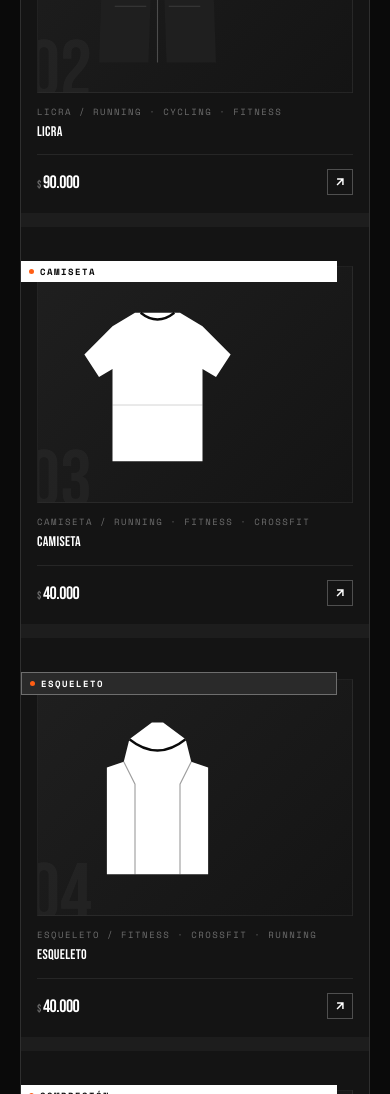
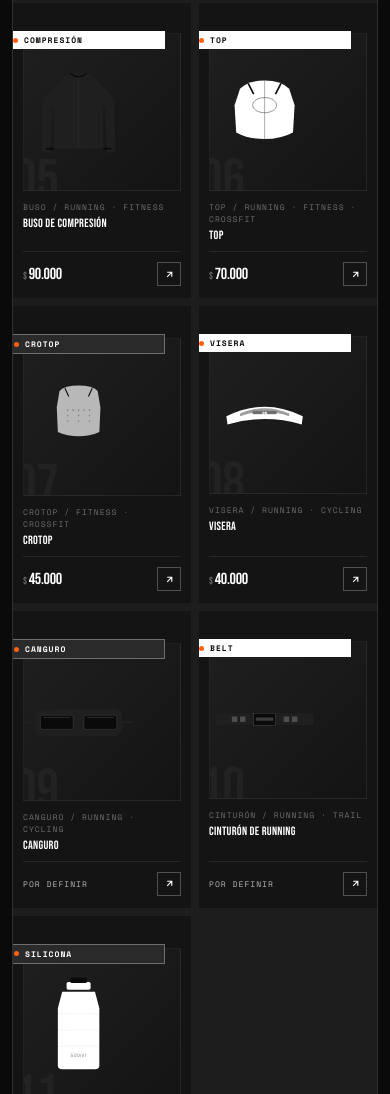
Before and after one commit to DEIV0510/DisplaySport, a plain HTML site: page index.html in a window 390 px wide. Shown: the part 4009-5103 px from the top of the page. Drawn offline with nearby package versions, Linux system fonts and the light colour scheme.

Commit message:
fix(catalog mobile): 2 columnas en todo el rango mobile, no 1
El breakpoint anterior pasaba a 1 columna debajo de 480px, lo cual
hacia que en celulares estandar (375-430px de ancho) se viera 1
producto enorme por fila. El estandar e-commerce moderno (Shein,
Instagram Shopping, Amazon) es 2 columnas en mobile.

CAMBIOS
- Quitada la regla 'grid-template-columns: 1fr' en <480px.
- Manteniendo 2 columnas hasta 360px (iPhone SE antiguo y mas
  estrecho, donde 2 cols si quedaria muy apretado).
- Cards compactadas para que entren bien a 2 cols en pantallas
  pequenas:
  * padding 12px 10px (era 18px 16px)
  * min-height 240px (era 'auto')
  * product-image aspect-ratio 1/1 (era 4/3)
  * tipografia: name 12px, price 16px, tag 8px, badge 8px
  * CTA mas pequeno: 24x24px
- catalog padding 50px 12px (mas aire visual con menos margen
  horizontal para aprovechar el ancho disponible).
- Nuevo breakpoint a 360px que cae a 1 columna para iPhone SE 1
  generacion y similares muy estrechos.

```diff
--- a/assets/styles.css
+++ b/assets/styles.css
@@ -2046,11 +2046,34 @@ body.menu-open { overflow: hidden; }
   }
 }
 
-/* En pantallas muy chicas, 1 columna (ya estaba, refuerzo y mejoro) */
+/* Pantallas chicas: mantener 2 columnas (estándar e-commerce moderno).
+   Solo a 1 col en pantallas muy estrechas <360px (iPhone SE antiguo). */
 @media (max-width: 480px) {
-  .catalog-grid { grid-template-columns: 1fr; gap: 14px; }
-  .product { min-height: auto; padding: 18px 16px; }
-  .product-image { aspect-ratio: 4/3; max-height: 260px; }
+  .catalog { padding: 50px 12px 70px; }
+  .catalog-grid { grid-template-columns: repeat(2, 1fr); gap: 8px; }
+  .product { padding: 12px 10px; min-height: 240px; }
+  .product-image { aspect-ratio: 1/1; margin-bottom: 10px; }
+  .product-image svg { width: 70%; height: 70%; }
+  .product-bg-num { font-size: 56px; }
+  .product-badge {
+    font-size: 8px;
+    padding: 3px 6px;
+    letter-spacing: 1px;
+  }
+  .product-tag { font-size: 8px; letter-spacing: 1px; margin-bottom: 4px; }
+  .product-name { font-size: 12px; line-height: 1.15; margin-bottom: 8px; }
+  .product-bottom { padding-top: 10px; }
+  .product-price { font-size: 16px; letter-spacing: -0.3px; }
+  .product-price .currency { font-size: 10px; }
+  .product-price--tbd { font-size: 8px; letter-spacing: 1px; }
+  .product-cta { width: 24px; height: 24px; }
+  .product-cta svg { width: 11px; height: 11px; }
+}
+
+/* Móviles muy estrechos (<= 360px): 1 columna como fallback */
+@media (max-width: 360px) {
+  .catalog-grid { grid-template-columns: 1fr; gap: 12px; }
+  .product { min-height: auto; padding: 16px 14px; }
 }
 
 /* ============ POR QUÉ MOBILE — más aire ============ */
```
